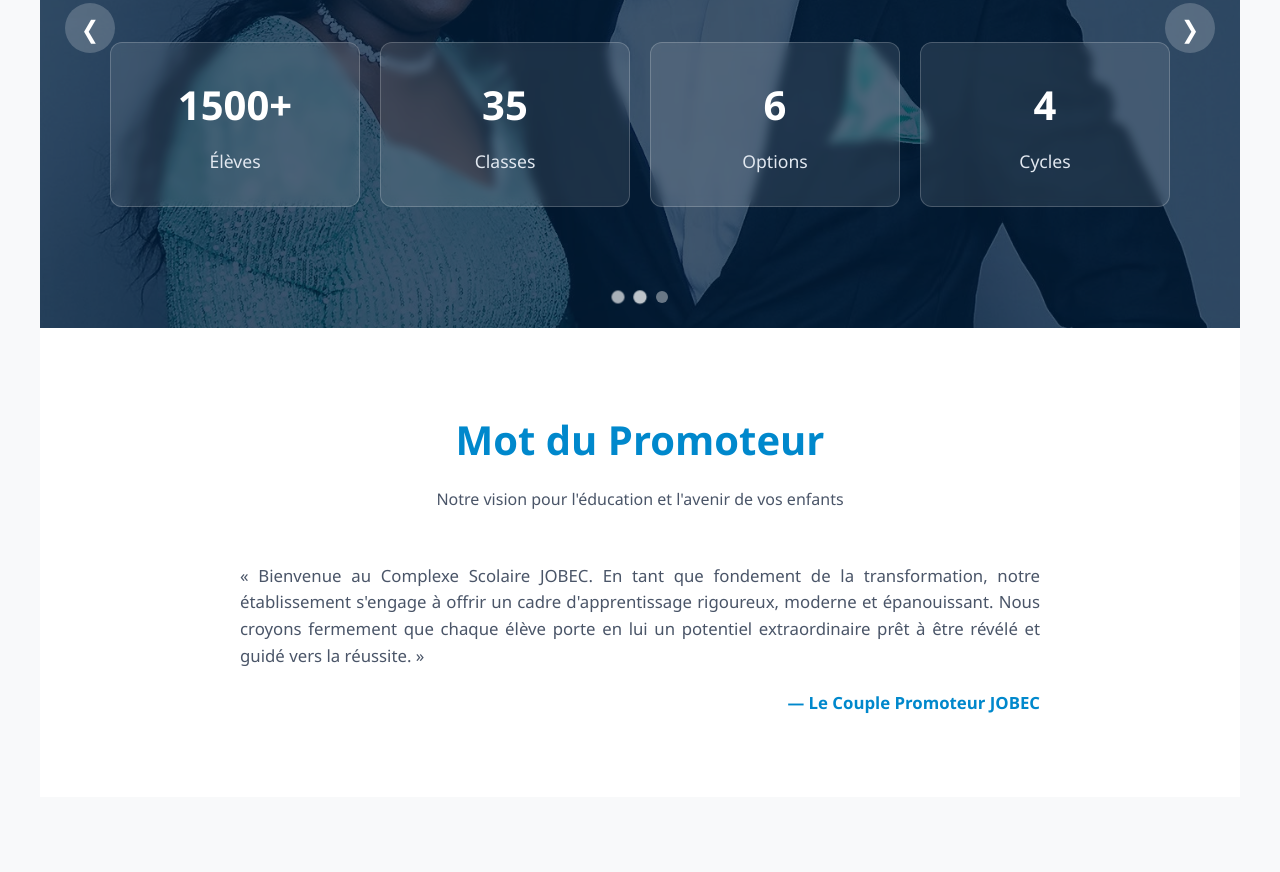
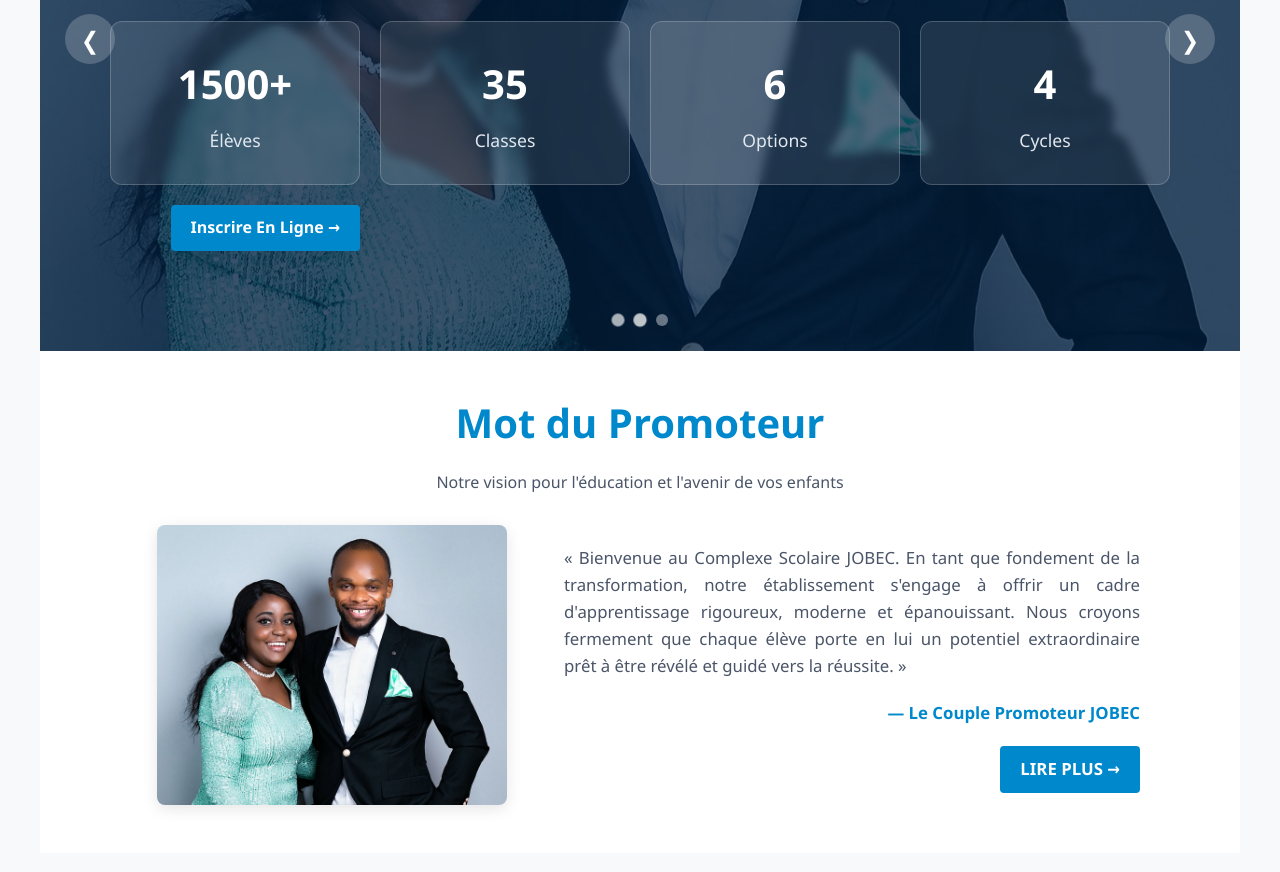
Before and after one commit to scorpionbusiness953-max/cs-jobec, a website: page public/index.html in a window 1280 px wide. Shown: the part 348-1220 px from the top of the page. Drawn offline with Linux system fonts and the light colour scheme.

Commit message:
modif ok

```diff
--- a/public/index.html
+++ b/public/index.html
@@ -530,18 +530,38 @@
                 <h3>4</h3>
                 <p>Cycles</p>
             </div>
+            <div style="text-align: right;">
+                <a href="inscription.html" style="display: inline-block; padding: 10px 20px; background-color: var(--primary-blue, #0056b3); color: #ffffff; text-decoration: none; border-radius: 4px; font-weight: 600; transition: background 0.3s;">Inscrire En Ligne &rarr;</a>
+            </div>
         </div>
     </section>
 
-    <!-- MOT DU PROMOTEUR (COUPLE JOBEC) -->
-    <section id="apropos" style="background-color: #ffffff;">
-        <h2>Mot du Promoteur</h2>
-        <p class="subtitle">Notre vision pour l'éducation et l'avenir de vos enfants</p>
-        <div style="max-width: 800px; margin: 0 auto; font-size: 1.05rem; color: var(--text-muted); text-align: justify;">
+   <!-- MOT DU PROMOTEUR (COUPLE JOBEC) -->
+<section id="apropos" style="background-color: #ffffff; padding: 40px 20px;">
+    <h2>Mot du Promoteur</h2>
+    <p class="subtitle" style="text-align: center; margin-bottom: 30px;">Notre vision pour l'éducation et l'avenir de vos enfants</p>
+
+    <div style="max-width: 1000px; margin: 0 auto; display: flex; flex-wrap: wrap; align-items: center; gap: 40px;">
+
+        <!-- Photo du couple promoteur -->
+        <div style="flex: 1; min-width: 280px; text-align: center;">
+            <img src="images/jobec.jpeg" alt="Le Couple Promoteur JOBEC" style="width: 100%; max-width: 350px; border-radius: 8px; box-shadow: 0 4px 15px rgba(0,0,0,0.1); object-fit: cover;">
+        </div>
+
+        <!-- Texte et lien -->
+        <div style="flex: 1.5; min-width: 300px; font-size: 1.05rem; color: var(--text-muted); text-align: justify;">
             <p style="margin-bottom: 20px;">« Bienvenue au Complexe Scolaire JOBEC. En tant que fondement de la transformation, notre établissement s'engage à offrir un cadre d'apprentissage rigoureux, moderne et épanouissant. Nous croyons fermement que chaque élève porte en lui un potentiel extraordinaire prêt à être révélé et guidé vers la réussite. »</p>
-            <p style="text-align: right; font-weight: bold; color: var(--primary-blue);">— Le Couple Promoteur JOBEC</p>
+
+            <p style="text-align: right; font-weight: bold; color: var(--primary-blue); margin-bottom: 20px;">— Le Couple Promoteur JOBEC</p>
+
+            <!-- Lien LIRE PLUS -->
+            <div style="text-align: right;">
+                <a href="historique.html" style="display: inline-block; padding: 10px 20px; background-color: var(--primary-blue, #0056b3); color: #ffffff; text-decoration: none; border-radius: 4px; font-weight: 600; transition: background 0.3s;">LIRE PLUS &rarr;</a>
+            </div>
         </div>
-    </section>
+
+    </div>
+</section>
 
     <!-- SECTION NOTRE ÉQUIPE (DIRIGEANTS & PERSONNEL) -->
     <section id="equipe">
@@ -577,9 +597,8 @@
             </div>
         </div>
 
-        <div class="add-staff-container">
-            <p style="color: var(--text-muted); margin-bottom: 15px;">Vous souhaitez ajouter d'autres membres du personnel ou enseignants à la liste ?</p>
-            <a href="https://wa.me/?text=Bonjour,%20je%20souhaite%20ajouter%20un%20nouveau%20membre%20du%20personnel%20au%20site%20du%20C.S%20JOBEC." target="_blank" class="btn-primary">➕ Compléter d'autres personnels</a>
+        <div style="text-align: right;">
+                <a href="equipe.html" style="display: inline-block; padding: 10px 20px; background-color: var(--primary-blue, #0056b3); color: #ffffff; text-decoration: none; border-radius: 4px; font-weight: 600; transition: background 0.3s;">VOIR PLUS &rarr;</a>
         </div>
     </section>
 
@@ -661,7 +680,7 @@
         <div class="footer-container">
             <div class="footer-col">
                 <div style="display: flex; align-items: center; gap: 10px; margin-bottom: 15px;">
-                    <img src="public/images/logo.jpeg" alt="Logo" style="width: 35px; height: 35px; border-radius: 50%; object-fit: cover;">
+                    <img src="images/logo.jpeg" alt="Logo" style="width: 35px; height: 35px; border-radius: 50%; object-fit: cover;">
                     <h4 style="margin: 0;">C.S JOBEC</h4>
                 </div>
                 <p><strong>Fondement de la transformation</strong></p>
```
